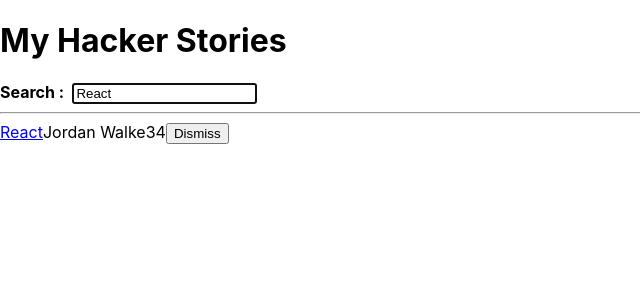
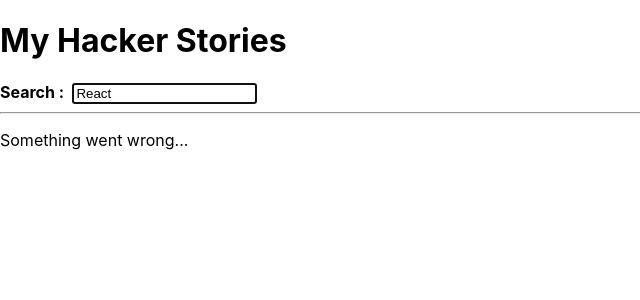
Before and after one commit to mhmdbhsk/the-road-to-react, a React (Create React App) app: page / in a window 1280 px wide. Shown: the top 300 px of the page, without its empty margins (0-640 px from the left). Built offline with nearby package versions, Linux system fonts and the light colour scheme.

Commit message:
Impossible state done

```diff
--- a/src/App.js
+++ b/src/App.js
@@ -21,21 +21,39 @@
 
 const storiesReducer = (state, action) => {
   switch (action.type) {
-    case "SET_STORIES":
-      return action.payload;
+    case "STORIES_FETCH_INIT":
+      return {
+        ...state,
+        isLoading: true,
+        isError: false,
+      };
+    case "STORIES_FETCH_SUCCESS":
+      return {
+        ...state,
+        isLoading: false,
+        isError: false,
+        data: action.payload,
+      };
+    case "STORIES_FETCH_FAILURE":
+      return {
+        ...state,
+        isLoading: false,
+        isError: true,
+      };
     case "REMOVE_STORY":
-      return state.filter(
-        (story) => action.payload.objectID !== story.objectID
-      );
+      return {
+        ...state,
+        data: state.data.filter(
+          (story) => action.payload.objectID !== story.objectID
+        ),
+      };
     default:
       throw new Error();
   }
 };
 
 const getAsyncStories = () =>
-  new Promise((resolve) =>
-    setTimeout(() => resolve({ data: { stories: initialStories } }), 2000)
-  );
+  new Promise((resolve, reject) => setTimeout(reject, 2000));
 
 const useSemiPersistentState = (key, initialState) => {
   const [value, setValue] = React.useState(
@@ -52,21 +70,24 @@
 const App = () => {
   const [searchTerm, setSearchTerm] = useSemiPersistentState("search", "React");
 
-  const [stories, dispatchStories] = React.useReducer(storiesReducer, []);
-
-  // const [stories, setStories] = React.useState([]);
-  const [isLoading, setIsLoading] = React.useState(false);
-  const [isError, setIsError] = React.useState(false);
+  const [stories, dispatchStories] = React.useReducer(storiesReducer, {
+    data: [],
+    isLoading: false,
+    isError: false,
+  });
 
   React.useEffect(() => {
-    setIsLoading(true);
+    dispatchStories({ type: "STORIES_FETCH_INIT" });
 
     getAsyncStories()
       .then((result) => {
         dispatchStories({ type: "SET_STORIES", payload: result.data.stories });
-        setIsLoading(false);
+        dispatchStories({
+          type: "STORIES_FETCH_SUCCESS",
+          payload: result.data.stories,
+        });
       })
-      .catch(() => setIsError(true));
+      .catch(() => dispatchStories({ type: "STORIES_FETCH_FAILURE" }));
   }, []);
 
   const handleRemoveStory = (item) => {
@@ -77,7 +98,7 @@
     setSearchTerm(event.target.value);
   };
 
-  const searchedStories = stories.filter((story) =>
+  const searchedStories = stories.data.filter((story) =>
     story.title.toLowerCase().includes(searchTerm.toLowerCase())
   );
 
@@ -98,9 +119,9 @@
 
       <hr />
 
-      {isError && <p>Something went wrong...</p>}
+      {stories.isError && <p>Something went wrong...</p>}
 
-      {isLoading ? (
+      {stories.isLoading ? (
         <p>Loading...</p>
       ) : (
         <List list={searchedStories} onRemoveItem={handleRemoveStory} />
```
